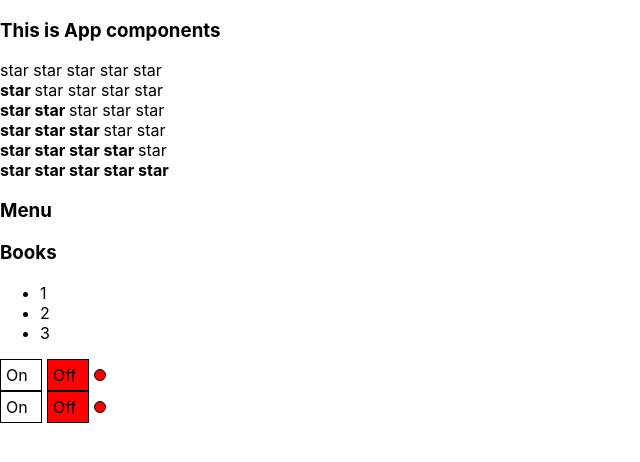
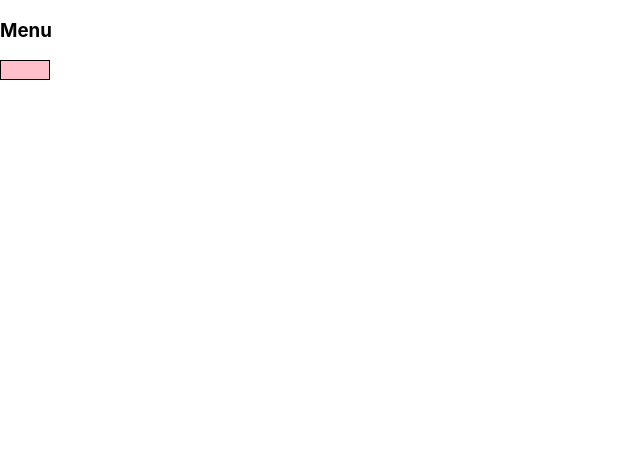
Before and after one commit to Viktoriyadegt/react_kabzda_kak_podrobno, a React (Create React App) app: page / in a window 1280 px wide. Shown: the top 462 px of the page, without its empty margins (0-640 px from the left). Built offline with nearby package versions, Linux system fonts and the light colour scheme.

Commit message:
unControlledAccordion

```diff
--- a/src/App.tsx
+++ b/src/App.tsx
@@ -3,11 +3,12 @@ import './App.css';
 import {Accordion} from "./components/Accordion/Accordion";
 import {Rating} from "./components/Rating/Rating";
 import {OnOff} from "./components/OnOff/OnOff";
+import {UnControlledAccordion} from "./components/Accordion/UnControlledAccordion";
 
 function App() {
     return (
         <div>
-            <PageTitle title={'This is App components'}/>
+           {/* <PageTitle title={'This is App components'}/>
             <Rating rating={0}/>
             <Rating rating={1}/>
             <Rating rating={2}/>
@@ -15,9 +16,10 @@ function App() {
             <Rating rating={4}/>
             <Rating rating={5}/>
             <Accordion title={'Menu'} collapsed={true}/>
-            <Accordion title={'Books'} collapsed={false}/>
-            <OnOff />
-            <OnOff />
+            <Accordion title={'Books'} collapsed={false}/>*/}
+            {/*<OnOff />*/}
+            {/*<OnOff />*/}
+            <UnControlledAccordion title={'Menu'}/>
 
         </div>
     );
--- /dev/null
+++ b/src/components/Accordion/UnControlledAccordion.tsx
@@ -0,0 +1,46 @@
+import React, {useState} from 'react';
+
+
+type UnControlledAccordionPropsType = {
+    title: string
+
+}
+
+export const UnControlledAccordion = (props: UnControlledAccordionPropsType) => {
+
+    let [collapsed, setCollapsed] = useState(false);
+
+    const styledButton = {
+        width: '50px',
+        height: '20px',
+        display: 'inline-block',
+        backgroundColor: 'pink',
+        border: '0.5px solid black',
+        cursor: 'pointer'
+    }
+
+    return <div>
+        <AccordionTitle title={props.title}/>
+        <button style={styledButton} onClick={()=>setCollapsed(!collapsed)}></button>
+        {collapsed && <AccordionBody/>}
+    </div>
+
+}
+
+type AccordionTitlePropsType = {
+    title: string
+}
+
+const AccordionTitle = (props: AccordionTitlePropsType) => {
+    return <h3 >{props.title}</h3>
+}
+
+type AccordionBodyPropsType = {}
+
+const AccordionBody = (props: AccordionBodyPropsType) => {
+    return <ul>
+        <li>1</li>
+        <li>2</li>
+        <li>3</li>
+    </ul>
+}
```
